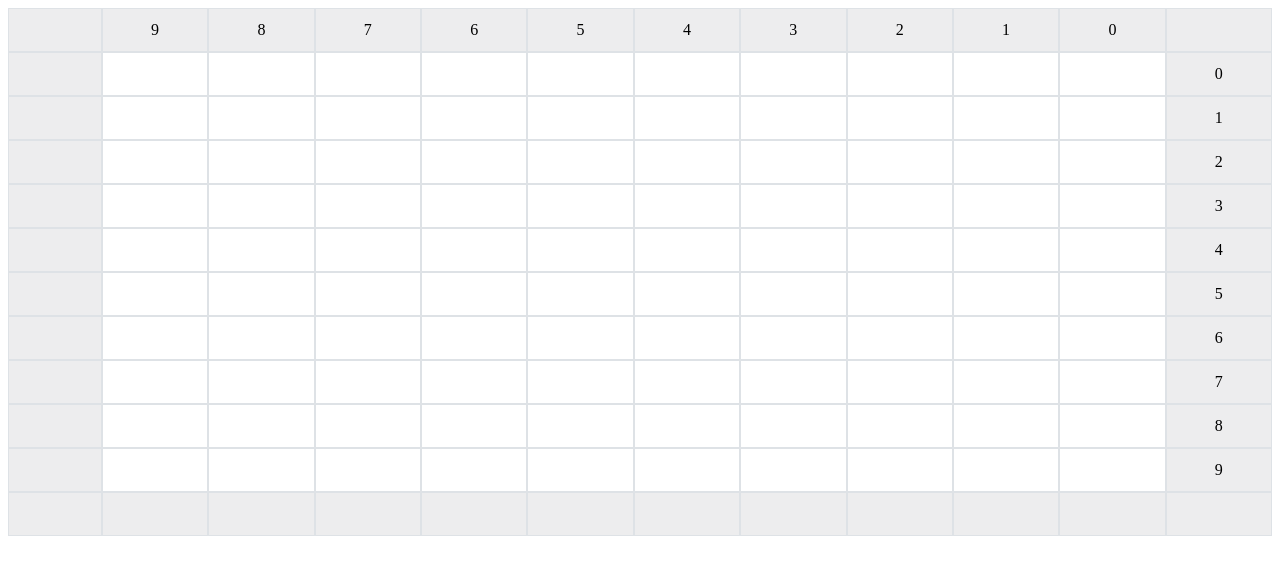
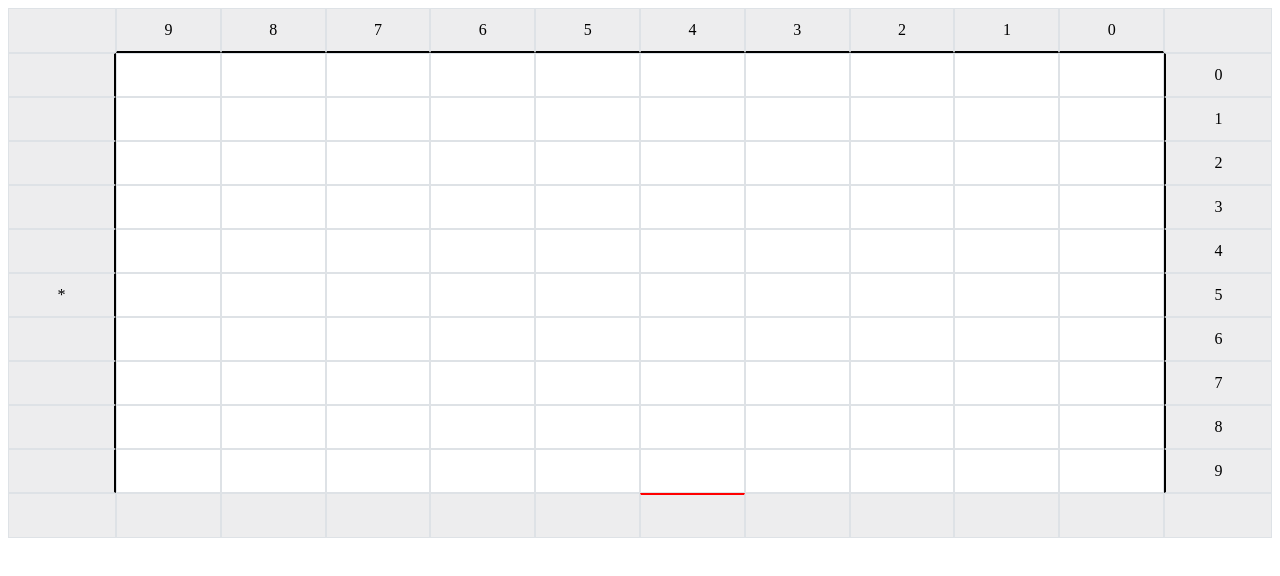
Before and after one commit to uritz/daniel, a website: page static/matrix.html in a window 1280 px wide. Drawn offline with nearby package versions, Linux system fonts and the light colour scheme.

Commit message:
add classes

```diff
--- a/static/css/site.css
+++ b/static/css/site.css
@@ -15,4 +15,20 @@
     background-color: #ededee;
 }
 
+.header-top {
+    border-bottom: 2px solid black !important;
+}
+
+.header-left {
+    border-right: 2px solid black !important;
+}
+
+.header-right {
+    border-left: 2px solid black !important;
+}
+
+.active-base {
+    border-top: 2px solid red !important;
+}
+
 .game-cell {}
--- a/static/matrix.html
+++ b/static/matrix.html
@@ -2,7 +2,7 @@
 <html lang="en">
 
 <head>
-    <title>Daniel Tzikoni</title>
+    <title>תפוס את הכדור - דניאל צקוני</title>
     <meta charset="utf-8">
     <meta name="viewport" content="width=device-width, initial-scale=1.0, user-scalable=0, minimal-ui">
     <meta http-equiv="X-UA-Compatible" content="IE=edge" />
@@ -22,6 +22,8 @@
     </div>
 
     <script src="https://code.jquery.com/jquery-3.5.1.min.js" integrity="sha256-9/aliU8dGd2tb6OSsuzixeV4y/faTqgFtohetphbbj0=" crossorigin="anonymous"></script>
+    <script src="scripts/matrix-classes.js"></script>
+    <script src="scripts/matrix-functions.js"></script>
     <script src="scripts/matrix.js"></script>
 
 </body>
--- /dev/null
+++ b/static/scripts/matrix-classes.js
@@ -0,0 +1,38 @@
+class Ball {
+    constructor(row, column) {
+        this.row = row;
+        this.column = column;
+    }
+
+    draw() {
+        $(`.active-cell`).text('');
+        $(`.active-cell`).removeClass('active-cell');
+
+        $(`#${this.row}_${this.column}`).text('*');
+        $(`#${this.row}_${this.column}`).addClass('active-cell');
+    }
+}
+
+class Base {
+    constructor(column, max_rows, max_columns) {
+        this.column = column;
+        this.max_rows = max_rows;
+        this.max_columns = max_columns;
+    }
+
+    move_right() {
+        if (this.column == 0)
+            return;
+        this.column--;
+        $(`.active-base`).removeClass('active-base');
+        $(`#${this.max_rows}_${this.column}`).addClass('active-base');
+    }
+
+    move_left() {
+        if (this.column == this.max_columns - 1)
+            return;
+        this.column++;
+        $(`.active-base`).removeClass('active-base');
+        $(`#${this.max_rows}_${this.column}`).addClass('active-base');
+    }
+}
--- /dev/null
+++ b/static/scripts/matrix-functions.js
@@ -0,0 +1,65 @@
+'use strict';
+
+var cols = 10,
+    rows = 10,
+    baseLocation = 5,
+    ball = new Ball(0, 5),
+    base = new Base(5, rows, cols);
+
+$(function() {
+    fillTable();
+    base.move_right();
+    main();
+});
+
+function fillTable() {
+    var html = '',
+        className;
+    html += `<tr>`;
+    for (let c = 0; c < cols + 2; c++) {
+        if (c == 0 || c == cols + 1) {
+            html += `<td class="header-cell">&nbsp;</td>`;
+        } else {
+            html += `<td class="header-cell header-top">${c - 1}</td>`;
+        }
+    }
+    html += `</tr>`;
+    for (let r = 0; r < rows + 1; r++) {
+        html += `<tr>`;
+        for (let c = 0; c < cols + 2; c++) {
+            if (c == 0 && r != rows) {
+                html += `<td class="header-cell header-right">${r}</td>`;
+            } else {
+                className = r == rows || c == cols + 1 ? 'header-cell' : 'game-cell';
+                className += r != rows && c == cols + 1 ? ' header-left' : ' game-cell';
+                html += `<td class="${className}" id="${r}_${c - 1}">&nbsp;</td>`;
+            }
+        }
+        html += `</tr>`;
+    }
+    $('#matrix-table').html(html);
+}
+
+document.onkeydown = function(e) {
+    switch (e.which) {
+        case 37: // left
+            left_pressed();
+            // move_base(1);
+            break;
+
+            // case 38: // up
+            //     break;
+
+        case 39: // right
+            right_pressed();
+            // move_base(-1);
+            break;
+
+            // case 40: // down
+            //     break;
+
+        default:
+            return; // exit this handler for other keys
+    }
+    e.preventDefault(); // prevent the default action (scroll / move caret)
+};
--- a/static/scripts/matrix.js
+++ b/static/scripts/matrix.js
@@ -1,30 +1,20 @@
-$(function() {
-    fillTable();
-});
+'use strict';
 
-function fillTable() {
-    var cols = 10,
-        rows = 10;
-    var html = '';
-    html += `<tr>`;
-    for (let c = 0; c < cols + 2; c++) {
-        if (c == 0 || c == cols + 1) {
-            html += `<td class="header-cell">&nbsp;</td>`;
-        } else {
-            html += `<td class="header-cell">${c - 1}</td>`;
-        }
-    }
-    html += `</tr>`;
-    for (let r = 0; r < rows + 1; r++) {
-        html += `<tr>`;
-        for (let c = 0; c < cols + 2; c++) {
-            if ((c == 0 || c == cols + 2) && r != rows) {
-                html += `<td class="header-cell">${r}</td>`;
-            } else {
-                html += `<td class="${r == rows || c == cols + 1 ? 'header-cell' : 'game-cell'}">&nbsp;</td>`;
-            }
-        }
-        html += `</tr>`;
-    }
-    $('#matrix-table').html(html);
+
+function main() {
+    ball.draw();
+    setInterval(function() {
+        ball.row++;
+        ball.column++;
+        ball.draw();
+    }, 1000);
 }
+
+function left_pressed() {
+    base.move_left();
+}
+
+
+function right_pressed() {
+    base.move_right();
+}
```
